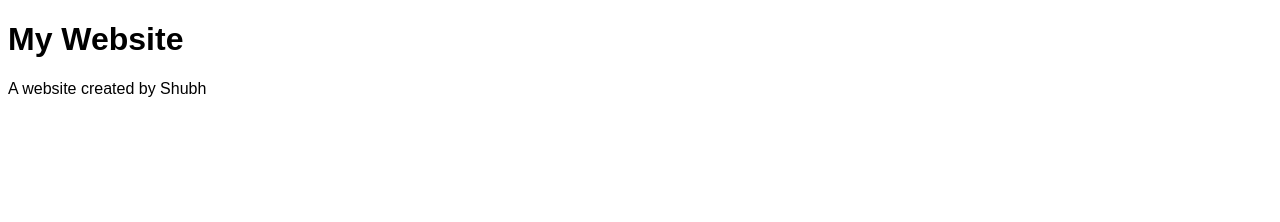
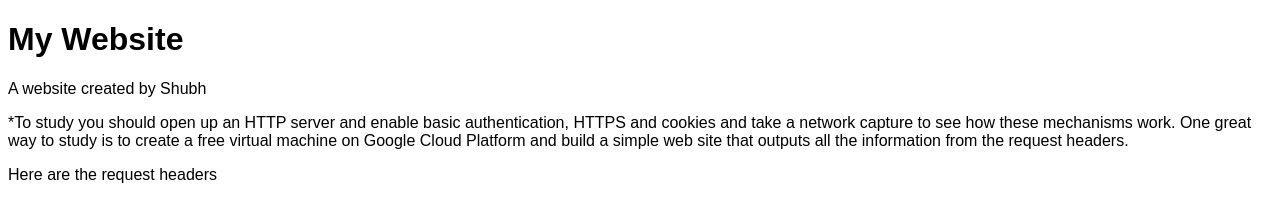
Before and after one commit to UltimateOgee/gcp-site, a plain HTML site: page index.html in a window 1280 px wide. Drawn offline with Linux system fonts and the light colour scheme.

Commit message:
small update

```diff
--- a/index.html
+++ b/index.html
@@ -17,6 +17,13 @@
     <h1>My Website</h1>
     <p>A website created by Shubh</p>
 
+    <p> *To study you should open up an HTTP server and enable basic authentication, HTTPS and
+        cookies and take a network capture to see how these mechanisms work. One great way to
+        study is to create a free virtual machine on Google Cloud Platform and build a simple web site
+        that outputs all the information from the request headers.</p>
+
+    <p>Here are the request headers</p>
+
 </body>
 
 </html>
```
